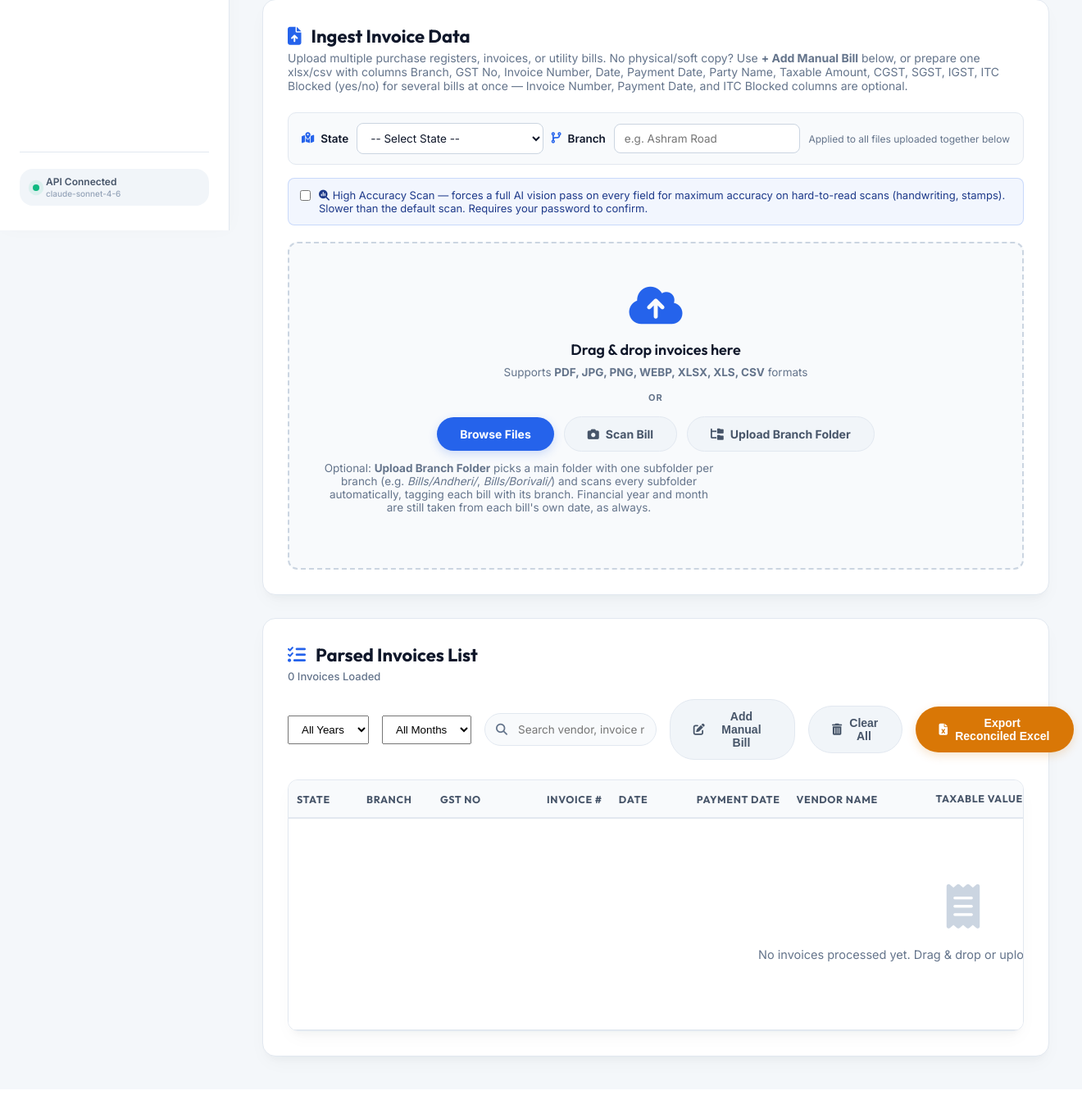
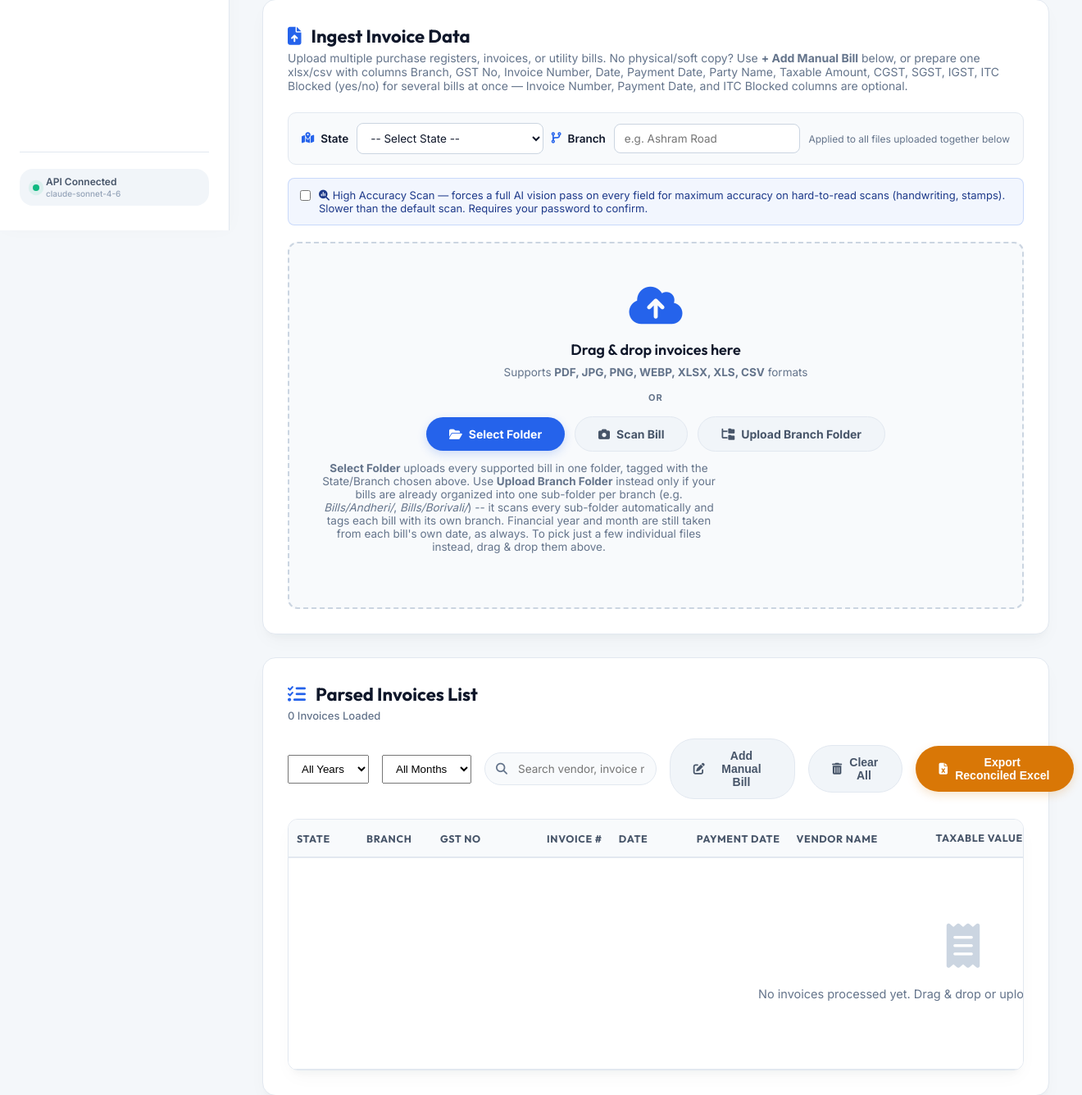
Before and after one commit to jayant1345/Gst_calculation, a Flask app: page / in a window 1320 px wide. Shown: the part 519-1855 px from the top of the page at 82% size. Before the commit the page ends 1823 px from the top, so only its background shows below. Run offline with Flask 3, Linux system fonts and the light colour scheme; the visitor is signed in with stand-in values (Sample User, id 1); data that the repository does not hold is empty; some libraries are stand-ins or nearby versions.

Commit message:
Turn "Browse Files" into a folder picker so a whole folder of bills uploads at once
Previously the button opened a plain multi-file dialog, requiring every
bill to be ctrl-clicked individually even though the picker allowed
multi-select. It now opens a folder picker (webkitdirectory): pick one
folder and every supported bill inside is uploaded and scanned using
the State/Branch already selected above, filtering out unsupported
files (Thumbs.db, etc.) client-side first. "Upload Branch Folder"
stays separate for the per-branch-subfolder case.

Co-Authored-By: Claude Sonnet 5 <noreply@anthropic.com>

```diff
--- a/static/app.js
+++ b/static/app.js
@@ -145,9 +145,18 @@ document.addEventListener('DOMContentLoaded', () => {
         fileInput.click();
     });
 
+    // "Select Folder" -- webkitdirectory, so this always returns every file
+    // found anywhere under the chosen folder (recursively). Filter down to
+    // supported bill types before handing off, since a real-world folder
+    // will often contain unrelated files (Thumbs.db, .DS_Store, etc.).
     fileInput.addEventListener('change', () => {
         if (fileInput.files && fileInput.files.length > 0) {
-            triggerUpload(fileInput.files);
+            const supportedFiles = Array.from(fileInput.files).filter(isSupportedBillFile);
+            if (supportedFiles.length === 0) {
+                alert('No supported bill files (PDF, JPG, PNG, WEBP, XLSX, XLS, CSV) were found in that folder.');
+            } else {
+                triggerUpload(supportedFiles);
+            }
         }
         fileInput.value = '';
     });
@@ -219,16 +228,22 @@ document.addEventListener('DOMContentLoaded', () => {
 
     const SUPPORTED_EXTENSIONS = ['pdf', 'png', 'jpg', 'jpeg', 'webp', 'xlsx', 'xls', 'csv'];
 
+    // Shared by both folder-based upload paths: ignores system/temp files
+    // (Thumbs.db, .DS_Store, Office lock files) and anything not a
+    // recognized bill format.
+    function isSupportedBillFile(file) {
+        if (file.name.startsWith('.') || file.name.startsWith('~$')) return false;
+        const ext = (file.name.split('.').pop() || '').toLowerCase();
+        return SUPPORTED_EXTENSIONS.includes(ext);
+    }
+
     // Groups a webkitdirectory FileList by its branch subfolder.
     // Supports direct branch folder selection ("Andheri/inv1.pdf" -> "Andheri")
     // as well as container folder selection ("Bills/Andheri/inv1.pdf" -> "Andheri").
     function groupFilesByBranchFolder(fileList, fallbackBranch) {
         const groups = new Map();
         Array.from(fileList).forEach(file => {
-            if (file.name.startsWith('.') || file.name.startsWith('~$')) return; // Ignore system/temp files
-
-            const ext = (file.name.split('.').pop() || '').toLowerCase();
-            if (!SUPPORTED_EXTENSIONS.includes(ext)) return;
+            if (!isSupportedBillFile(file)) return;
 
             const relPath = file.webkitRelativePath || '';
             const parts = relPath.split('/').filter(p => p.trim().length > 0);
--- a/templates/index.html
+++ b/templates/index.html
@@ -179,7 +179,9 @@
                         <p>Supports <strong>PDF, JPG, PNG, WEBP, XLSX, XLS, CSV</strong> formats</p>
                         <span class="or-separator">or</span>
                         <div class="upload-btn-row">
-                            <label for="file-input" class="btn btn-primary">Browse Files</label>
+                            <label for="file-input" class="btn btn-primary" title="Pick a folder -- every supported bill inside it is uploaded and scanned automatically, using the State/Branch selected above">
+                                <i class="fa-solid fa-folder-open"></i> Select Folder
+                            </label>
                             <label for="camera-input" class="btn btn-secondary">
                                 <i class="fa-solid fa-camera"></i> Scan Bill
                             </label>
@@ -187,10 +189,10 @@
                                 <i class="fa-solid fa-folder-tree"></i> Upload Branch Folder
                             </label>
                         </div>
-                        <input type="file" id="file-input" multiple accept=".pdf,.png,.jpg,.jpeg,.webp,.xlsx,.xls,.csv" style="display: none;">
+                        <input type="file" id="file-input" webkitdirectory directory multiple accept=".pdf,.png,.jpg,.jpeg,.webp,.xlsx,.xls,.csv" style="display: none;">
                         <input type="file" id="camera-input" accept="image/*" capture="environment" style="display: none;">
                         <input type="file" id="folder-input" webkitdirectory directory multiple style="display: none;">
-                        <p class="branch-folder-hint">Optional: <strong>Upload Branch Folder</strong> picks a main folder with one subfolder per branch (e.g. <em>Bills/Andheri/</em>, <em>Bills/Borivali/</em>) and scans every subfolder automatically, tagging each bill with its branch. Financial year and month are still taken from each bill's own date, as always.</p>
+                        <p class="branch-folder-hint"><strong>Select Folder</strong> uploads every supported bill in one folder, tagged with the State/Branch chosen above. Use <strong>Upload Branch Folder</strong> instead only if your bills are already organized into one sub-folder per branch (e.g. <em>Bills/Andheri/</em>, <em>Bills/Borivali/</em>) -- it scans every sub-folder automatically and tags each bill with its own branch. Financial year and month are still taken from each bill's own date, as always. To pick just a few individual files instead, drag & drop them above.</p>
                     </div>
                 </div>
 
```
